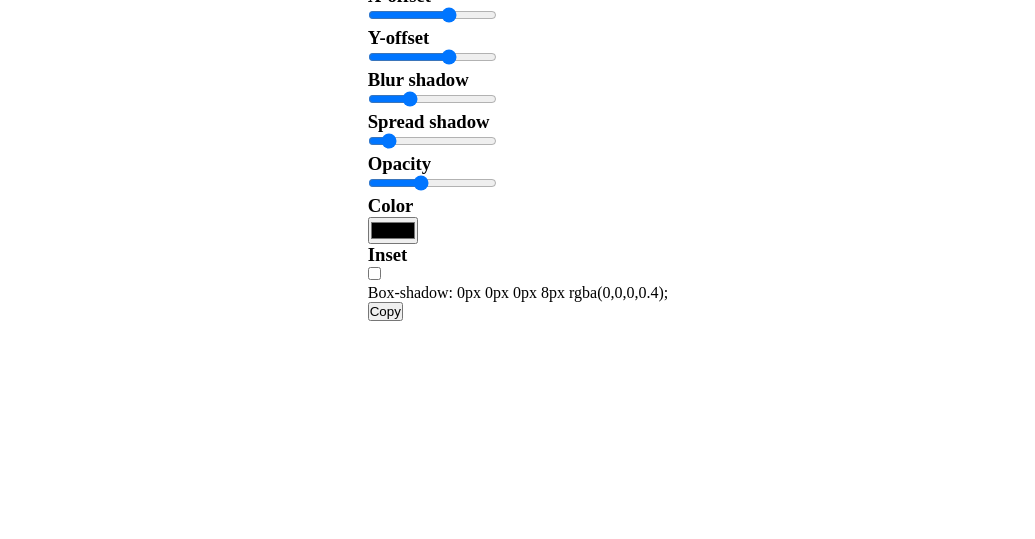
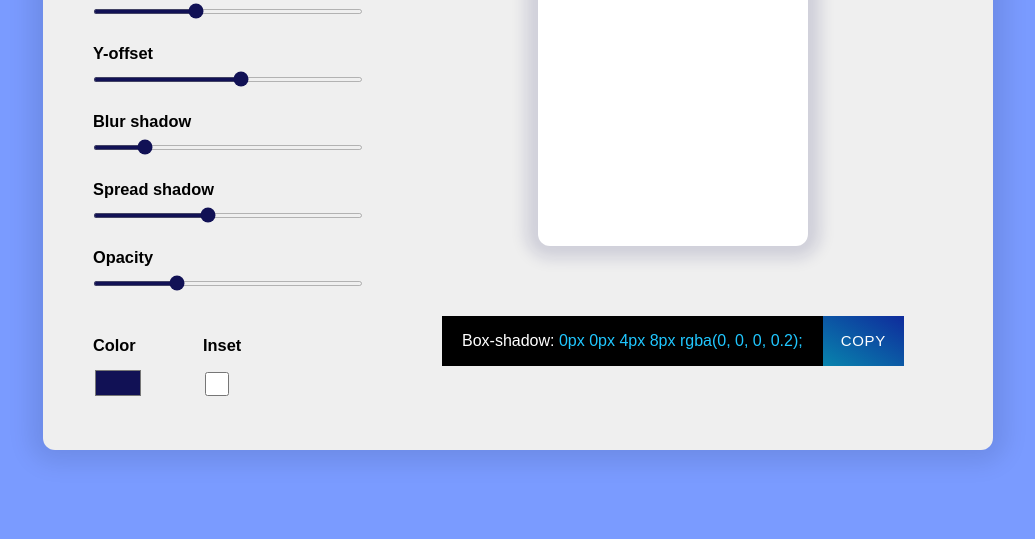
Before and after one commit to Sajid-developer/box-shadow-generator-tool, a plain HTML site: page index.html in a window 1280 px wide. Shown: the part 261-800 px from the top of the page, without its empty margins (122-1157 px from the left). Drawn offline with Linux system fonts and the light colour scheme.

Commit message:
index.html & style.css file modified.

```diff
--- a/index.html
+++ b/index.html
@@ -10,7 +10,7 @@
 
     <section class="box-shadow-container">
         <div class="heading">
-            <h1>Box shadow generator</h1>
+            <h1>🛞 Box shadow generator</h1>
         </div>
 
         <div class="wrapper">
@@ -18,29 +18,29 @@
             <div class="shadow-controls">
                 <div class="group">
                     <h3>X-offset</h3>
-                    <input type="range" min="-40" max="40" step="1" value="12" class="control" id="x-offset">
+                    <input type="range" min="-40" max="40" step="1" value="-10" class="control" id="x-offset">
                 </div>
                 <div class="group">
                     <h3>Y-offset</h3>
-                    <input type="range" min="-40" max="40" step="1" value="12" class="control" id="y-offset">
+                    <input type="range" min="-40" max="40" step="1" value="4" class="control" id="y-offset">
                 </div>
                 <div class="group">
                     <h3>Blur shadow</h3>
-                    <input type="range" min="0" max="40" step="1" value="12" class="control" id="blur-shadow">
+                    <input type="range" min="0" max="40" step="1" value="7" class="control" id="blur-shadow">
                 </div>
                 <div class="group">
                     <h3>Spread shadow</h3>
-                    <input type="range" min="0" max="100" step="1" value="12" class="control" id="spread-shadow">
+                    <input type="range" min="0" max="100" step="1" value="42" class="control" id="spread-shadow">
                 </div>
                 <div class="group">
                     <h3>Opacity</h3>
-                    <input type="range" min="0" max="1" step="0.1" value="0.4" class="control" id="opacity">
+                    <input type="range" min="0" max="1" step="0.1" value="0.3" class="control" id="opacity">
                 </div>
 
                 <div class="container">
                     <div class="group">
                         <h3>Color</h3>
-                        <input type="color" class="control" id="shadow-color">
+                        <input type="color" value="#111155" class="control" id="shadow-color">
                     </div>
                     <div class="group">
                         <h3>Inset</h3>
@@ -52,7 +52,7 @@
         <div class="shadow-result">
            <div class="shadow-box"></div>
            <div class="shadow-code">
-             <p class="code">Box-shadow: 0px 0px 0px 8px rgba(0,0,0,0.4);</p>
+             <p class="code">Box-shadow: <span style="color: rgb(32, 199, 255);">0px 0px 4px 8px rgba(0, 0, 0, 0.2);</span></p>
              <button class="copy-code">Copy</button>
            </div>
         </div>
--- a/style.css
+++ b/style.css
@@ -6,6 +6,7 @@
 body{
     width: 100vw;
     height: 100vh;
+    background-color: rgb(122, 155, 255);
     display: flex;
     justify-content: center;
     align-items: center;
@@ -13,3 +14,113 @@ body{
     margin: 0;
     box-sizing: border-box;
 }
+.box-shadow-container{
+    font-family: sans-serif;
+    background-color: rgb(239, 239, 239);
+    border-radius: 12px;
+    overflow: hidden;
+    user-select: none;
+    box-shadow: 0 0 24px 12px rgba(2, 2, 19, 0.1);
+}
+.box-shadow-container .heading{
+    background: linear-gradient(-30deg, rgb(17, 17, 85), rgb(8, 124, 219));
+    color: white;
+    font-size: 1.3rem;
+    text-align: center;
+    text-transform: capitalize;
+    padding: 20px;
+}
+
+.wrapper{
+    display: flex;
+    justify-content: space-between;
+    flex-wrap: wrap;
+    gap: 40px;
+    padding: 70px 50px 50px 50px;
+    box-sizing: border-box;
+}
+
+.wrapper .shadow-controls{
+    display: flex;
+    flex-direction: column;
+    width: 270px;
+    /* border: 2px solid crimson; */
+}
+.wrapper .shadow-controls .group{
+    display: flex;
+    flex-direction: column;
+    gap: 14px;
+    font-size: 14px;
+    margin-bottom: 30px;
+}
+.wrapper .shadow-controls .group .control{
+    outline: none;
+    border: none;
+    height: 5px;
+    accent-color: rgb(17, 17, 85);
+}
+.wrapper .shadow-result{
+    display: flex;
+    flex: 1;
+    flex-direction: column;
+    align-items: center;
+    width: 540px;
+    /* border: 2px solid rgb(0, 0, 0); */
+}
+.shadow-box{
+    width: 270px;
+    height: 270px;
+    background-color: rgb(255, 255, 255);
+    border-radius: 12px;
+    margin-bottom: 70px;
+    box-shadow: 0 0 16px 12px rgba(17, 17, 85, 0.14);
+}
+.shadow-code{
+    display: flex;
+    background-color: black;
+    color: white;
+    user-select: none;
+}
+.shadow-code .code{
+    padding: 16px 20px;
+}
+.shadow-code button{
+    background: linear-gradient(30deg, rgb(8, 132, 173), rgb(15, 43, 156));
+    padding: 0 18px;
+    color:white;
+    font-size: 15px;
+    text-transform: uppercase;
+    letter-spacing: 0.7px;
+    outline: none;
+    border: none;
+    cursor: pointer;
+}
+
+.shadow-controls .container{
+    display: flex;
+    gap: 60px;
+    margin-top: 20px;
+    padding: 0;
+    /* border: 2px solid red; */
+}
+.shadow-controls .container .group{
+    margin: 0;
+    padding: 0;
+    box-sizing: border-box;
+}
+#shadow-color{
+  border: none;
+  outline: none;
+  width: 50px;
+  height: 34px;
+  margin-top: -3px;
+}
+#inset{
+  border: none;
+  outline: none;
+  width: 24;
+  height: 24px;
+  margin-left: -10px;
+  margin-top: 3px;
+  accent-color: rgb(17, 17, 85);
+}
```
